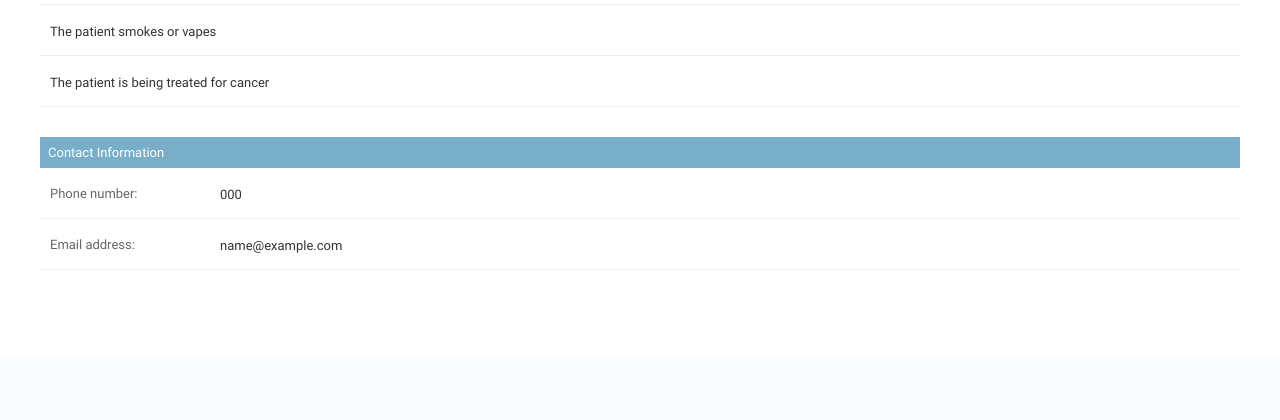
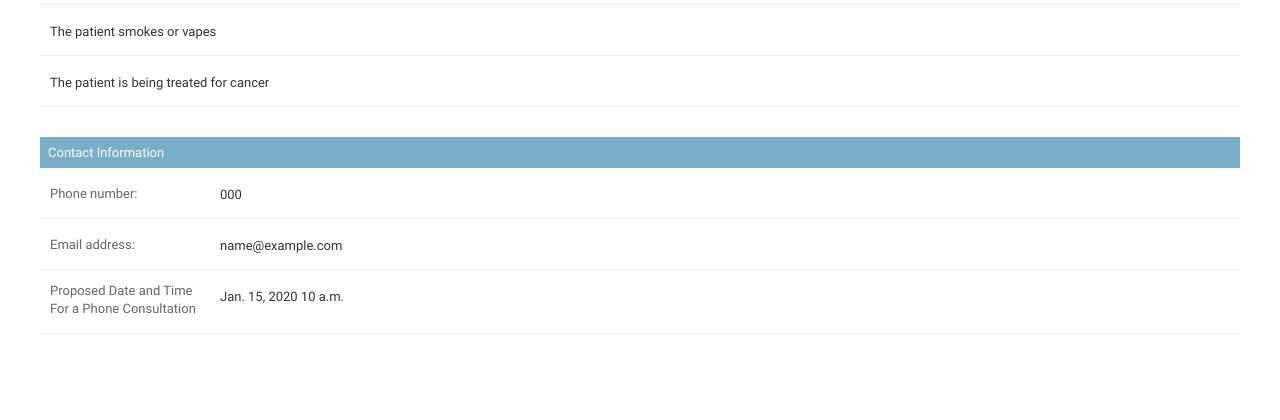
Before and after one commit to mbp-kg/covid19triageproject, a Django app: page /en/doctors/assessments/1 in a window 1280 px wide. Shown: the part 682-1102 px from the top of the page. Before the commit the page ends 952 px from the top, so only its background shows below. Run offline with Django 3.2, Linux system fonts and the light colour scheme; a user stored in the database is signed in; data comes from the database, SQL or seed files in the repository; tables that the repository leaves empty hold one stand-in row (values such as "Sample post"); data that the repository does not hold is empty.

Commit message:
Add (missing) date and time for consultation

```diff
--- a/triage_project/covid19triage/templates/covid19triage/doctors/assessment.html
+++ b/triage_project/covid19triage/templates/covid19triage/doctors/assessment.html
@@ -139,6 +139,12 @@
           <span class="fake-input">{{ object.patientfactors.patient.contactperson.emailaddress }}</span>
         </div>
       {% endif %}
+      {% for pdt in object.proposeddatetime_set.all %}
+        <div class="form-row">
+          <label>{% trans "Proposed Date and Time For a Phone Consultation" %}</label>
+          <span class="fake-input">{{ pdt.date }} {{ pdt.time }}</span>
+        </div>
+      {% endfor %}
     </div>
     {% if logs %}
       <div class="module">
```
